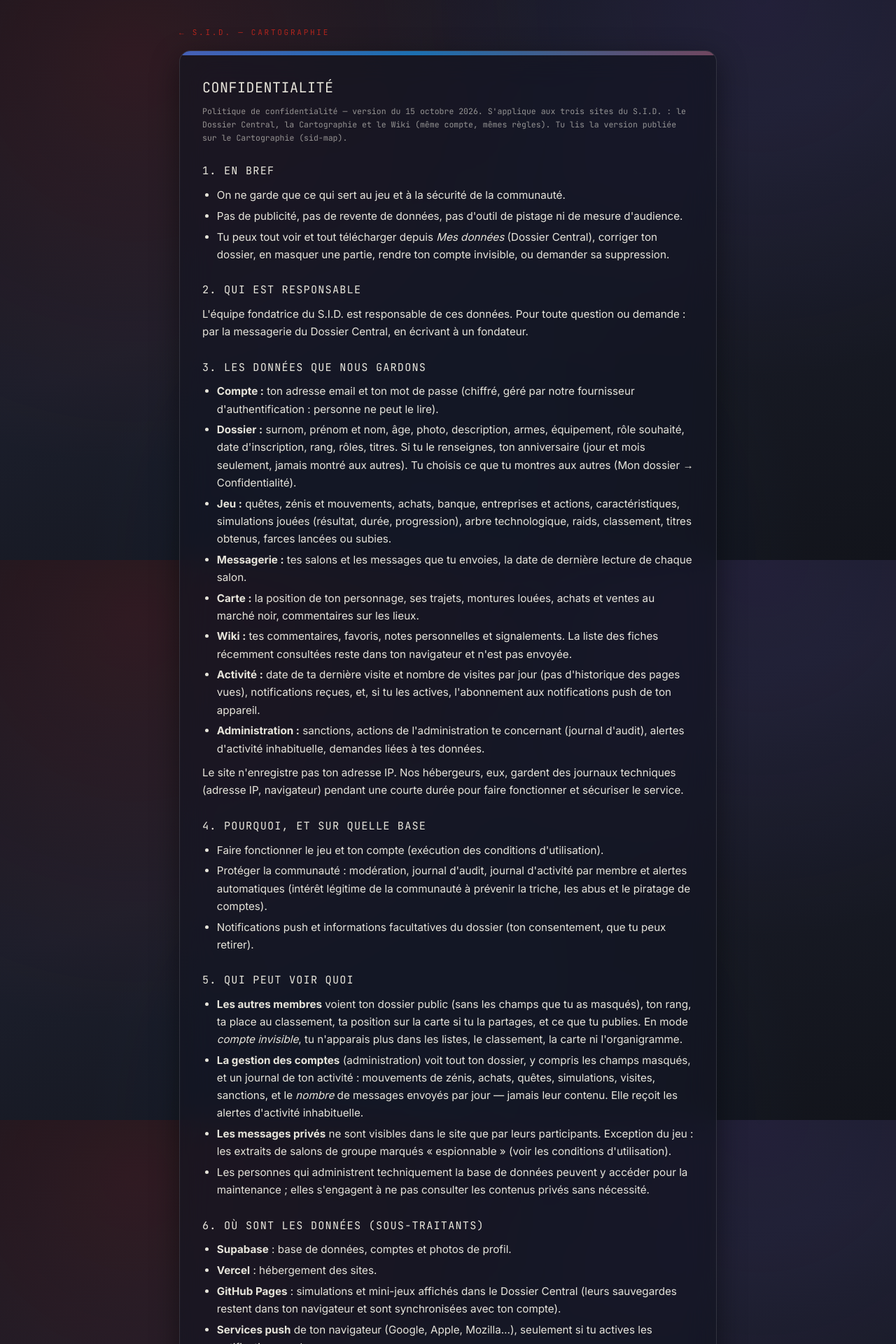
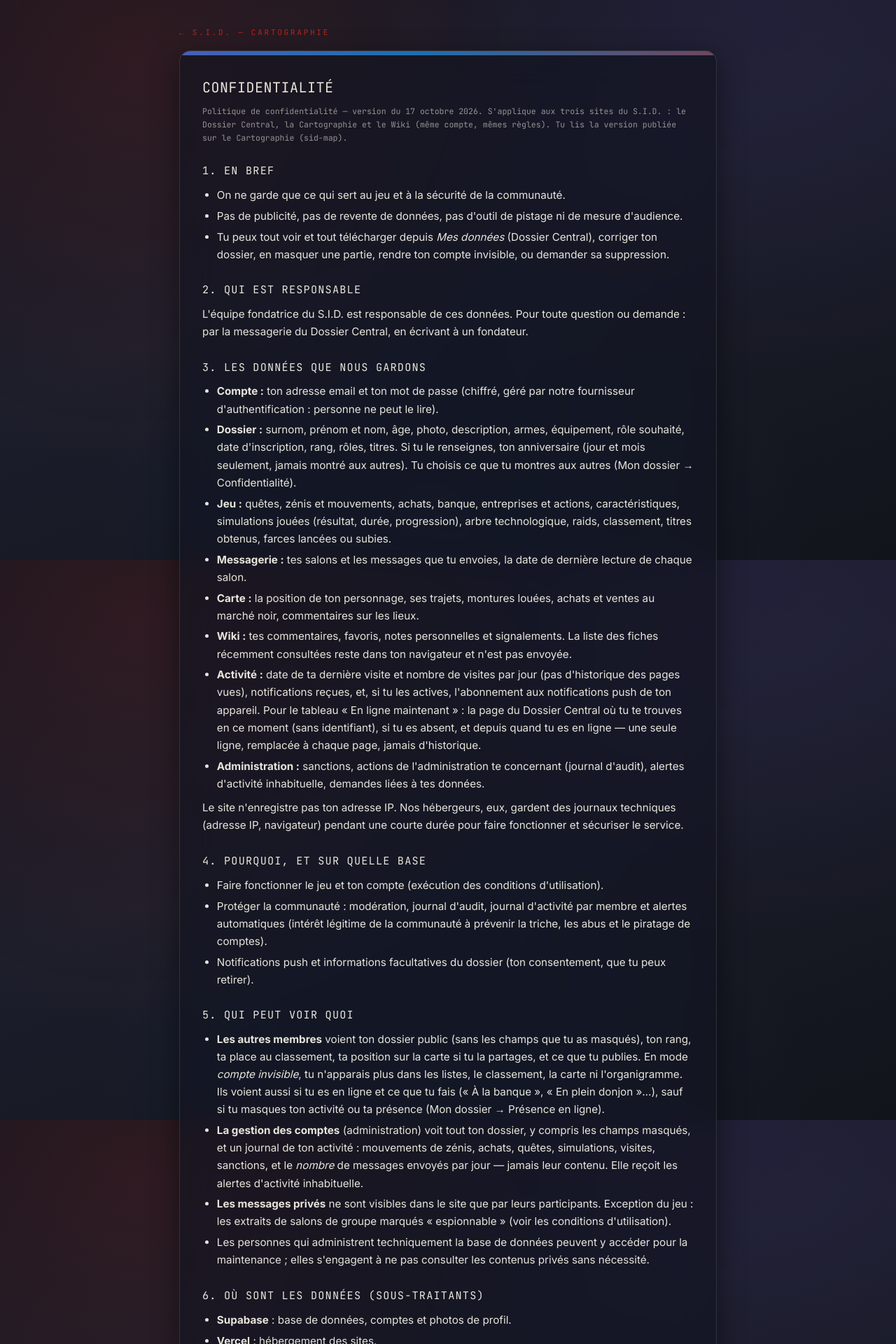
Before and after one commit to Loup0007A/SID-map, a Next.js app in the folder sid-map/: page /confidentialite in a window 1280 px wide. Shown: the top 1920 px of the page at 70% size. Built offline with nearby package versions, Linux system fonts and the light colour scheme.

Commit message:
CGU et confidentialité : présence en ligne (version du 17 octobre 2026)
Co-Authored-By: Claude Opus 5.5 <noreply@anthropic.com>
Claude-Session: https://claude.ai/code/session_011b8KkU3jLu1yPHWdc7jePi

```diff
--- a/sid-map/src/components/legal/LegalContent.tsx
+++ b/sid-map/src/components/legal/LegalContent.tsx
@@ -6,8 +6,8 @@
 // trois, et changer TERMS_VERSION pour redemander l'acceptation à tous.
 // ─────────────────────────────────────────────────────────────────────
 
-export const TERMS_VERSION = "2026-10-15";
-export const TERMS_DATE = "15 octobre 2026";
+export const TERMS_VERSION = "2026-10-17";
+export const TERMS_DATE = "17 octobre 2026";
 
 export type LegalSite = "quest" | "map" | "wiki";
 
@@ -208,7 +208,9 @@ export function Privacy({ site }: { site: LegalSite }) {
         <li>
           <strong>Activité :</strong> date de ta dernière visite et nombre de visites par jour (pas d&apos;historique des
           pages vues), notifications reçues, et, si tu les actives, l&apos;abonnement aux notifications push de ton
-          appareil.
+          appareil. Pour le tableau « En ligne maintenant » : la page du Dossier Central où tu te trouves en ce moment
+          (sans identifiant), si tu es absent, et depuis quand tu es en ligne — une seule ligne, remplacée à chaque
+          page, jamais d&apos;historique.
         </li>
         <li>
           <strong>Administration :</strong> sanctions, actions de l&apos;administration te concernant (journal
@@ -236,7 +238,8 @@ export function Privacy({ site }: { site: LegalSite }) {
           <strong>Les autres membres</strong> voient ton dossier public (sans les champs que tu as masqués), ton rang, ta
           place au classement, ta position sur la carte si tu la partages, et ce que tu publies. En mode{" "}
           <em>compte invisible</em>, tu n&apos;apparais plus dans les listes, le classement, la carte ni
-          l&apos;organigramme.
+          l&apos;organigramme. Ils voient aussi si tu es en ligne et ce que tu fais (« À la banque », « En plein
+          donjon »…), sauf si tu masques ton activité ou ta présence (Mon dossier → Présence en ligne).
         </li>
         <li>
           <strong>La gestion des comptes</strong> (administration) voit tout ton dossier, y compris les champs masqués, et
@@ -282,6 +285,7 @@ export function Privacy({ site }: { site: LegalSite }) {
         <li>Ton compte et ce qui s&apos;y rattache : tant que ton compte existe.</li>
         <li>Après une demande de suppression : effacement sous 30 jours au plus.</li>
         <li>Visites par jour : 13 mois. Notifications lues : 6 mois. Alertes traitées : 12 mois.</li>
+        <li>Présence en ligne (page en cours) : effacée un jour après ta dernière visite.</li>
         <li>Journal d&apos;audit de l&apos;administration : 3 ans (pour pouvoir traiter une contestation).</li>
         <li>Comptes de test de l&apos;administration : effacés à leur expiration.</li>
       </ul>
```
